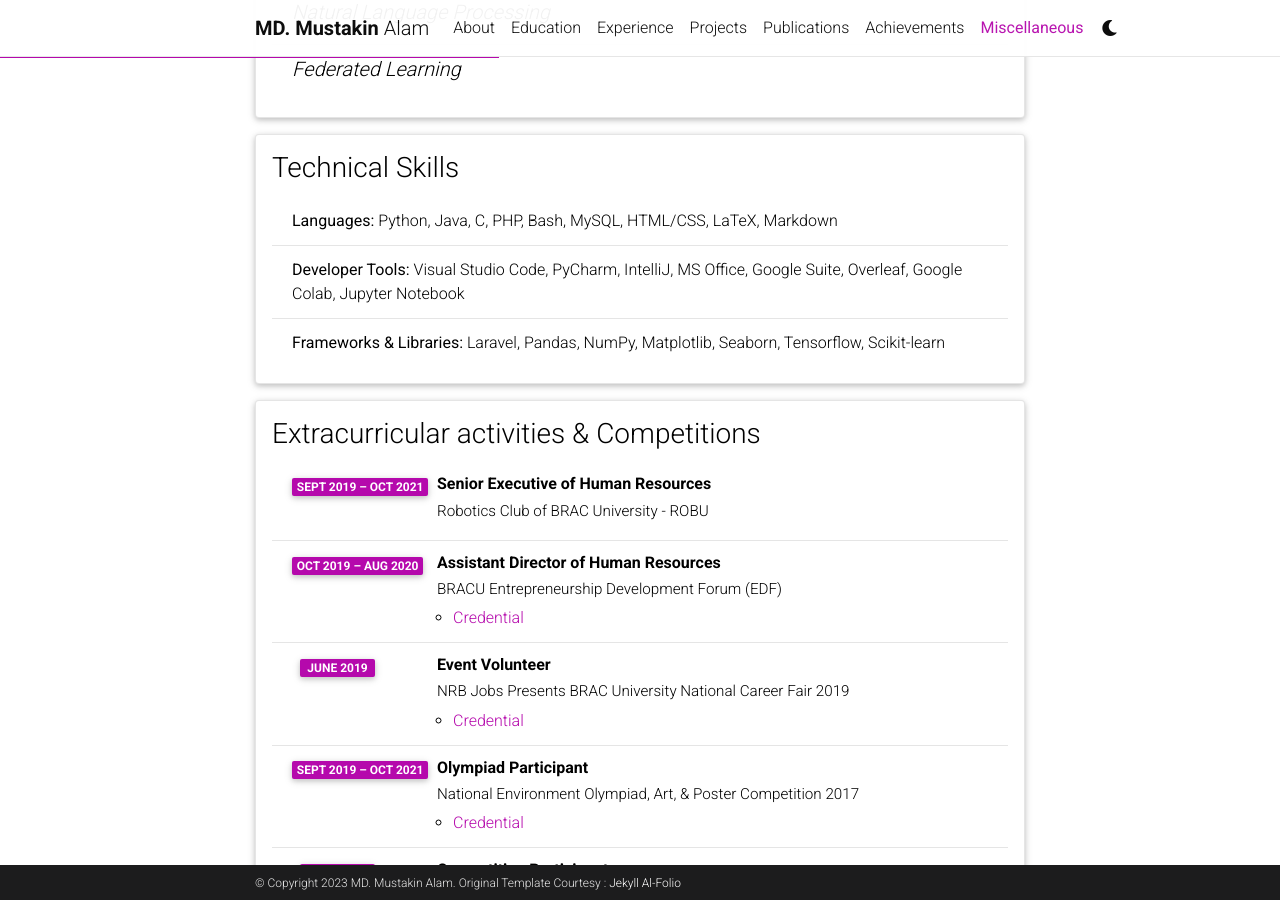
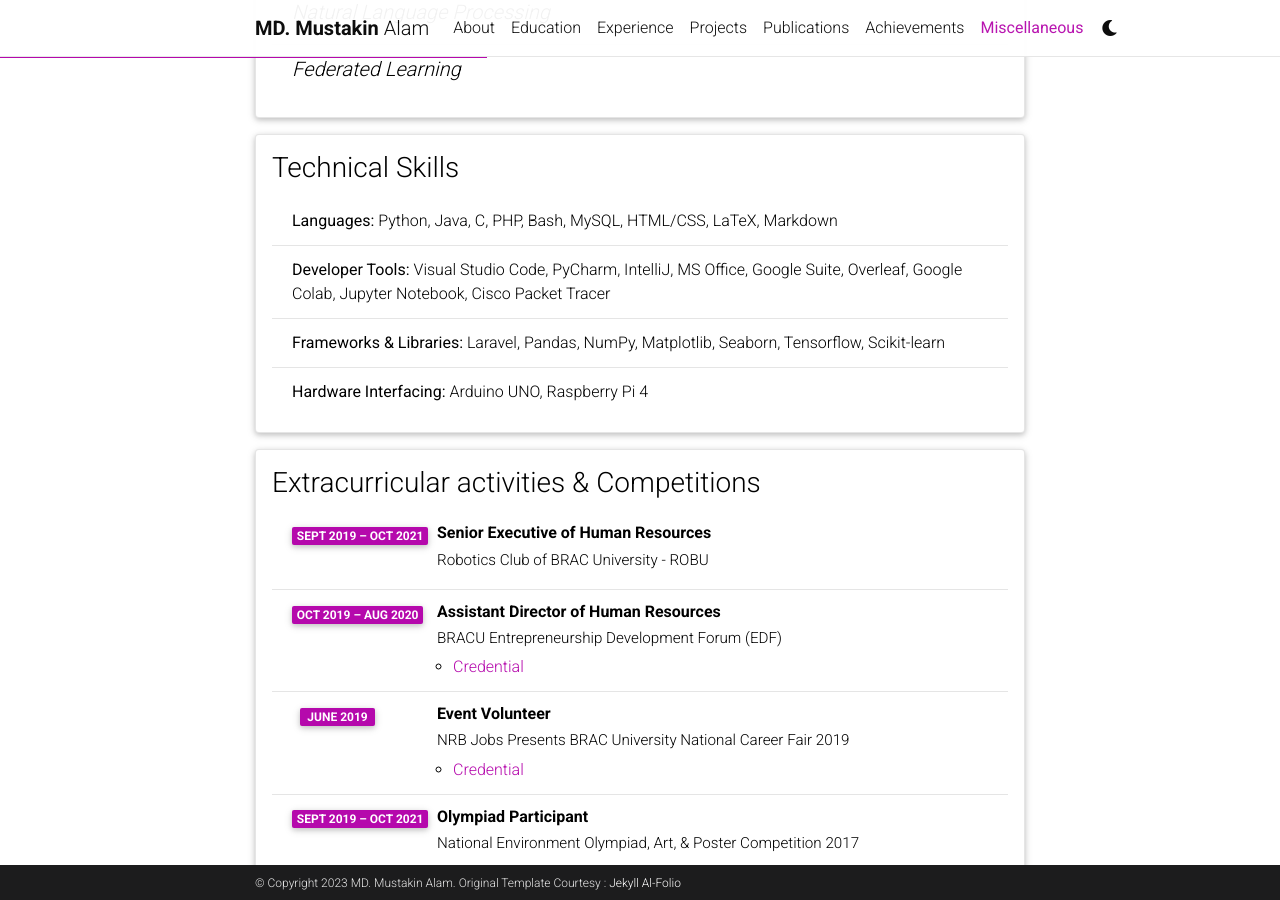
Before and after one commit to mustakinalam/mustakinalam.github.io, a Jekyll site: the page built from _pages/miscellaneous.md, in a window 1280 px wide and 900 px high, scrolled down 779 px. Built offline with Jekyll 4.4.1, drawn with Linux system fonts in a browser that asks for light colours; comment, search, counter and statistics services are not loaded; a style sheet for code colours, icons or effects is not loaded.

Commit message:
Skill and CV update

```diff
--- a/_data/cv.yml
+++ b/_data/cv.yml
@@ -29,8 +29,9 @@
   type: list
   contents:
     - <b>Languages:</b> Python, Java, C, PHP, Bash, MySQL, HTML/CSS, LaTeX, Markdown
-    - <b>Developer Tools:</b> Visual Studio Code, PyCharm, IntelliJ, MS Office, Google Suite, Overleaf, Google Colab, Jupyter Notebook
+    - <b>Developer Tools:</b> Visual Studio Code, PyCharm, IntelliJ, MS Office, Google Suite, Overleaf, Google Colab, Jupyter Notebook, Cisco Packet Tracer
     - <b>Frameworks & Libraries:</b> Laravel, Pandas, NumPy, Matplotlib, Seaborn, Tensorflow, Scikit-learn
+    - <b>Hardware Interfacing:</b> Arduino UNO, Raspberry Pi 4
 
 - title: Extracurricular activities & Competitions
   type: time_table
```
Also changed, not shown: 1 other file.
